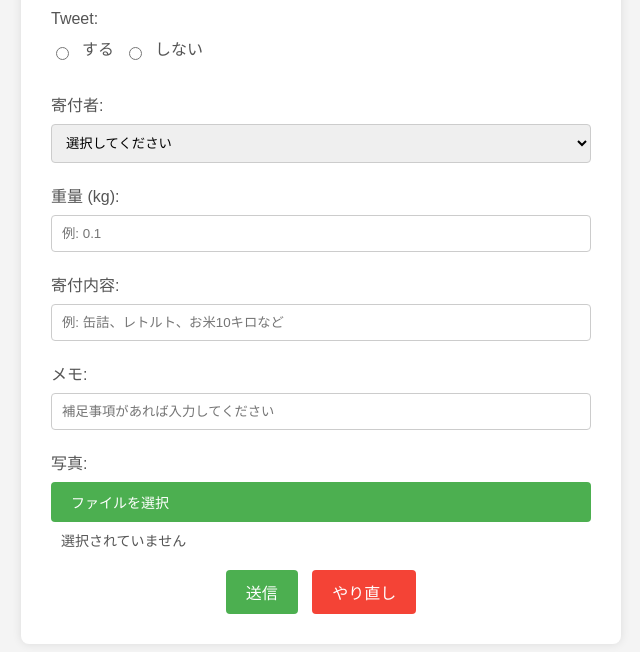
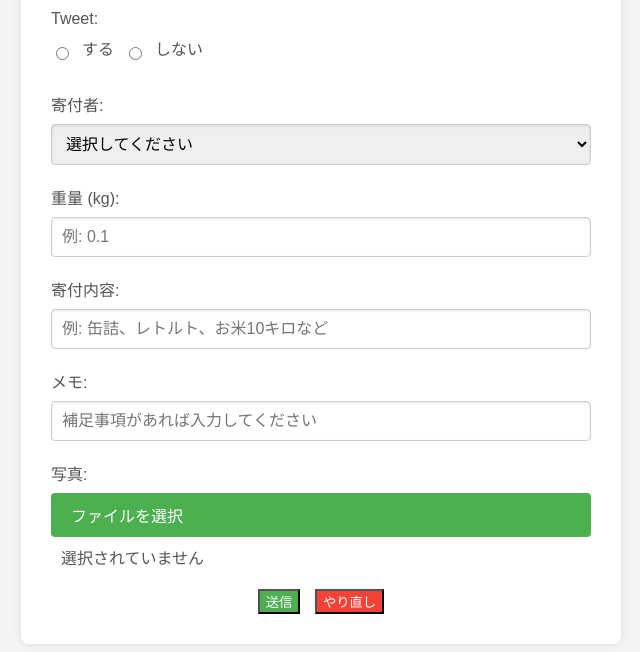
Before and after one commit to Jumps710/foodbank-drive, a plain HTML site: page index.html in a window 1280 px wide. Shown: the part 200-852 px from the top of the page, without its empty margins (319-959 px from the left). Drawn offline with Linux system fonts and the light colour scheme.

Commit message:
Update styles.css

```diff
--- a/styles.css
+++ b/styles.css
@@ -39,10 +39,18 @@ input[type="text"],
 input[type="number"],
 select,
 textarea {
+    font-size: 16px; /* 入力フィールドとプルダウンの文字サイズを統一 */
+    padding: 10px;
     width: 100%;
-    padding: 10px;
     border: 1px solid #ccc;
     border-radius: 4px;
+    box-shadow: inset 0 1px 3px rgba(0,0,0,0.1);
+    transition: border-color 0.2s ease-in-out;
+}
+
+select:focus, input:focus {
+    border-color: #4285f4;
+    outline: none;
 }
 
 .radio-group {
@@ -50,42 +58,27 @@ textarea {
     gap: 10px;
 }
 
-.file-group input[type="file"] {
-    display: none; /* PCブラウザでもデフォルトのファイル選択ボタンを完全に非表示に */
+input[type="file"] {
+    display: none;
 }
 
-.file-group label {
-    background-color: #4CAF50; /* ボタンの背景色 */
-    color: white; /* ボタンのテキストの色 */
+.file-group label.custom-file-label {
+    background-color: #4CAF50;
+    color: white;
     padding: 10px 20px;
     border-radius: 4px;
     cursor: pointer;
-    font-size: 14px;
+    font-size: 16px; /* ボタンの文字サイズを統一 */
 }
 
-.file-group label:hover {
-    background-color: #45a049; /* ホバー時の色 */
+.file-group label.custom-file-label:hover {
+    background-color: #45a049;
 }
-
-.file-group .file-name {
-    margin-left: 10px;
-    font-size: 14px;
-    color: #555;
-}
-
 
 .file-name {
     margin-left: 10px;
-    font-size: 14px;
+    font-size: 16px; /* ボタン横のファイル名の文字サイズも統一 */
     color: #555;
-}
-
-button {
-    padding: 10px 20px;
-    border: none;
-    border-radius: 4px;
-    cursor: pointer;
-    font-size: 16px;
 }
 
 #submitBtn {
@@ -115,6 +108,14 @@ button {
     max-width: 200px;
 }
 
+@media (max-width: 600px) {
+    .container {
+        margin: 20px;
+        padding: 20px;
+    }
+}
+
+/* モーダルスタイル */
 .modal {
   display: none;
   position: fixed;
@@ -139,10 +140,12 @@ button {
   color: #aaa;
   float: right;
   font-size: 28px;
+  font-weight: bold;
 }
 
 .close:hover,
 .close:focus {
   color: black;
+  text-decoration: none;
   cursor: pointer;
 }
```
